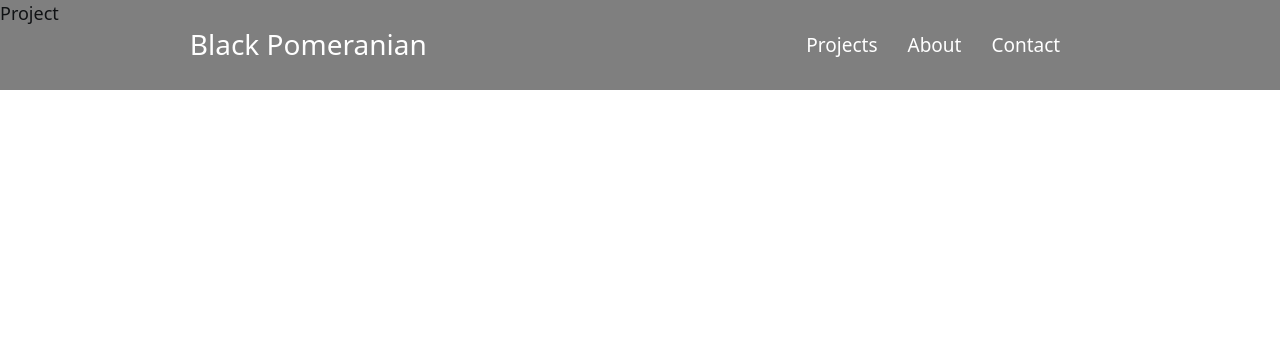
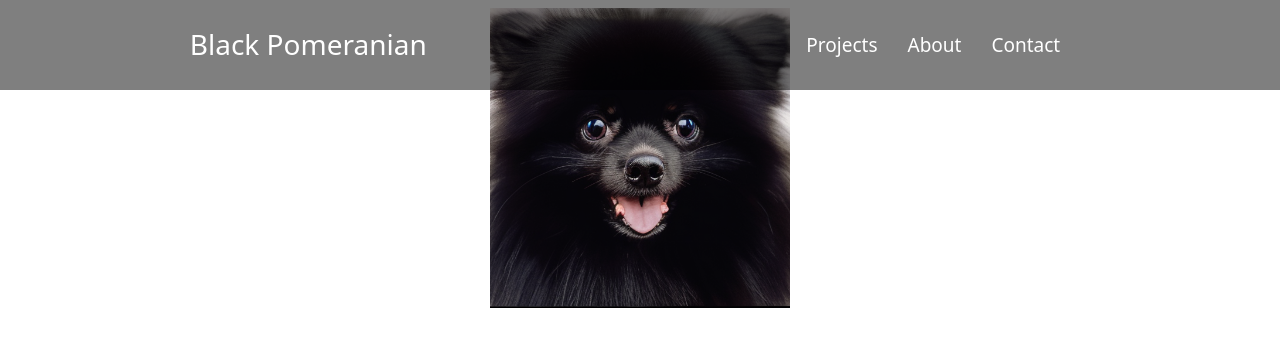
Before and after one commit to black-pomeranian/blapome-portfolio, a React (Create React App) app: page /projects in a window 1280 px wide. Shown: the top 346 px of the page. Built offline with nearby package versions, Linux system fonts and the light colour scheme.

Commit message:
モーダル表示

```diff
--- /dev/null
+++ b/src/components/ImageHover.js
@@ -0,0 +1,56 @@
+import React, { useState } from 'react';
+import 'bootstrap/dist/css/bootstrap.min.css'; // Bootstrap CSSのインポート
+
+function ImageHover() {
+  const [modalOpen, setModalOpen] = useState(false);
+  const [selectedImage, setSelectedImage] = useState('');
+
+  const openModal = (image) => {
+    setSelectedImage(image);
+    setModalOpen(true);
+  };
+
+  const closeModal = () => {
+    setModalOpen(false);
+  };
+
+  return (
+    <div className="d-flex flex-wrap justify-content-center">
+      <div className="position-relative m-2">
+        <img
+          src={`${process.env.PUBLIC_URL}/images/profile.png`}
+          alt="Description"
+          className="img-fluid cursor-pointer"
+          onClick={() => openModal(`${process.env.PUBLIC_URL}/images/profile.png`)}
+        />
+        <div className="position-absolute bottom-0 start-0 w-100 bg-dark text-white text-center p-2 cursor-pointer"
+             style={{opacity: 0, transition: 'opacity .5s ease'}}
+             onMouseEnter={e => e.currentTarget.style.opacity = 0.5}
+             onMouseLeave={e => e.currentTarget.style.opacity = 0}
+        >
+          サンプルです。
+        </div>
+      </div>
+      {/* 他の画像カードを同様に追加 */}
+
+      {modalOpen && (
+        <div className="modal show d-block" tabIndex="-1" role="dialog" style={{backgroundColor: 'rgba(0,0,0,.8)'}}>
+          <div className="modal-dialog modal-dialog-centered" role="document">
+            <div className="modal-content">
+              <div className="modal-header">
+                <button type="button" className="close" data-dismiss="modal" aria-label="Close" onClick={closeModal}>
+                  <span aria-hidden="true">&times;</span>
+                </button>
+              </div>
+              <div className="modal-body">
+                <img src={selectedImage} alt="Enlarged" className="img-fluid"/>
+              </div>
+            </div>
+          </div>
+        </div>
+      )}
+    </div>
+  );
+}
+
+export default ImageHover;
--- a/src/components/Project.js
+++ b/src/components/Project.js
@@ -1,8 +1,11 @@
 import React from 'react'
+import ImageHover from './ImageHover';
 
 const Project = () => {
   return (
-    <div>Project</div>
+    <div>
+          <ImageHover />
+    </div>
   )
 }
 
```
